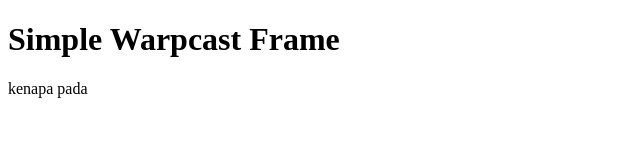
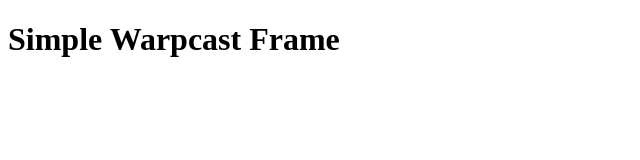
Before and after one commit to rizalwahid68/warpcast-frame, a plain HTML site: page frame.html in a window 1280 px wide. Shown: the whole page, without its empty margins (0-640 px from the left). Drawn offline with Linux system fonts and the light colour scheme.

Commit message:
Update frame.html

```diff
--- a/frame.html
+++ b/frame.html
@@ -13,4 +13,3 @@
   <h1>Simple Warpcast Frame</h1>
 </body>
 </html>
-kenapa pada
```
